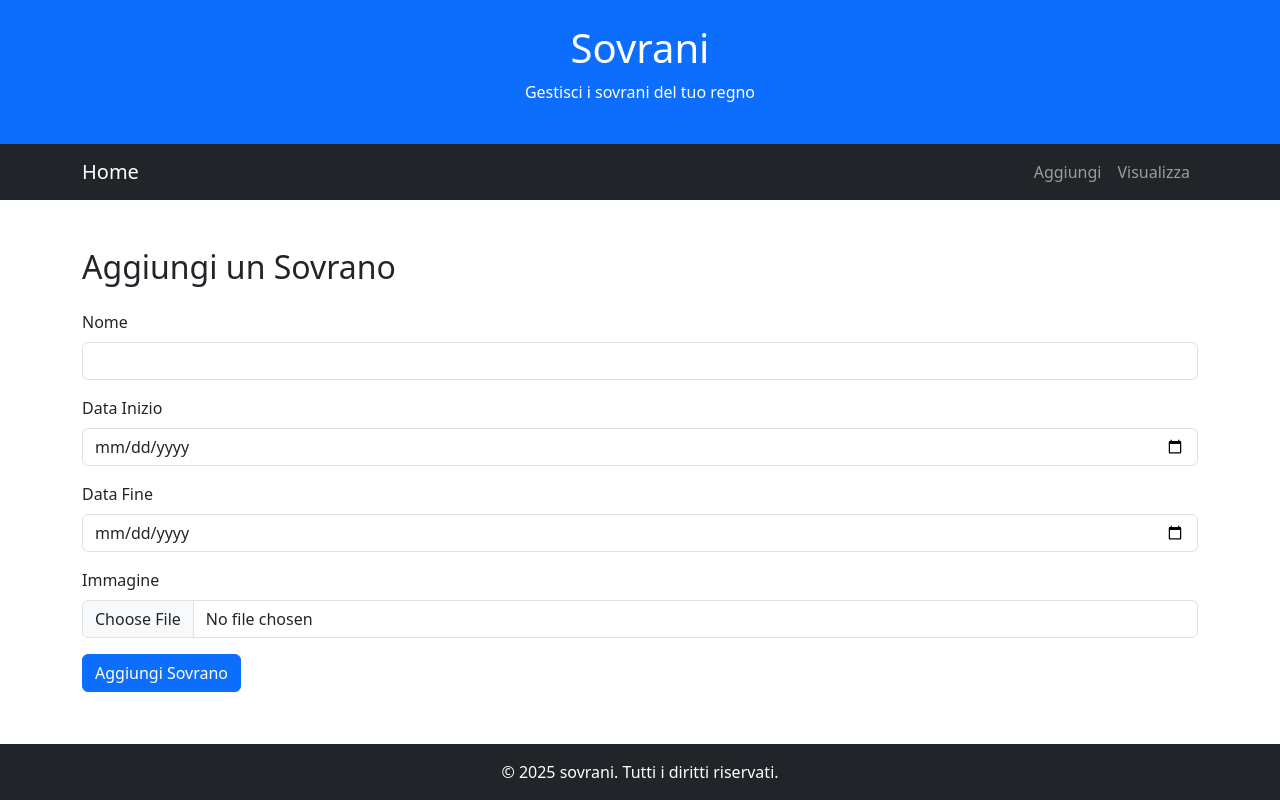
After one commit to NiccoloCherubin/5F-INFORMATICA, a PHP site: page /aggiungi.php in a window 1280 px wide. The commit adds this page. Run offline with PHP 8.4, Linux system fonts and the light colour scheme.

Commit message:
aggiungi e visualizza

```diff
--- /dev/null
+++ b/php/sovrani/aggiungi.php
@@ -0,0 +1,32 @@
+<?php
+include "php/header.php";
+include "php/db.php";
+?>
+
+<div class="container my-5">
+    <h2 class="mb-4">Aggiungi un Sovrano</h2>
+    <form action="php/create.php" method="post" enctype="multipart/form-data" class="needs-validation" novalidate>
+        <div class="mb-3">
+            <label for="nome" class="form-label">Nome</label>
+            <input type="text" name="nome" id="nome" class="form-control" required>
+            <div class="invalid-feedback">Inserisci il nome del sovrano.</div>
+        </div>
+        <div class="mb-3">
+            <label for="data_inizio" class="form-label">Data Inizio</label>
+            <input type="date" name="data_inizio" id="data_inizio" class="form-control" required>
+            <div class="invalid-feedback">Inserisci la data di inizio regno.</div>
+        </div>
+        <div class="mb-3">
+            <label for="data_fine" class="form-label">Data Fine</label>
+            <input type="date" name="data_fine" id="data_fine" class="form-control" required>
+            <div class="invalid-feedback">Inserisci la data di fine regno.</div>
+        </div>
+        <div class="mb-3">
+            <label for="immagine" class="form-label">Immagine</label>
+            <input type="file" name="immagine" id="immagine" class="form-control">
+        </div>
+        <button type="submit" class="btn btn-primary">Aggiungi Sovrano</button>
+    </form>
+</div>
+
+<?php include "php/footer.php"; ?>
--- a/php/sovrani/php/db.php
+++ b/php/sovrani/php/db.php
@@ -1,6 +1,6 @@
 <?php
 $host = 'localhost'; // o l'indirizzo del server
-$dbname = 'Campionato_Automobilistico'; // il nome del database
+$dbname = 'utopia'; // il nome del database
 $username = 'root'; // username del DB
 $password = ''; // password del DB
 
--- a/php/sovrani/php/header.php
+++ b/php/sovrani/php/header.php
@@ -29,8 +29,8 @@
         <div class="collapse navbar-collapse" id="navbarNav">
             <ul class="navbar-nav ms-auto">
 
-                <li class="nav-item"><a class="nav-link" href="create.php">Aggiungi</a></li>
-                <li class="nav-item"><a class="nav-link" href="read.php">Visualizza</a></li>
+                <li class="nav-item"><a class="nav-link" href="aggiungi.php">Aggiungi</a></li>
+                <li class="nav-item"><a class="nav-link" href="visualizza.php">Visualizza</a></li>
             </ul>
         </div>
     </div>
```
Also changed, not shown: php/sovrani/php/create.php (added, +50 -0 lines), php/sovrani/sql/script.sql (added, +15 -0 lines), php/sovrani/visualizza.php (added, +70 -0 lines), php/sovrani/images/1.png (added), php/sovrani/images/2.png (added), 1 other file.
